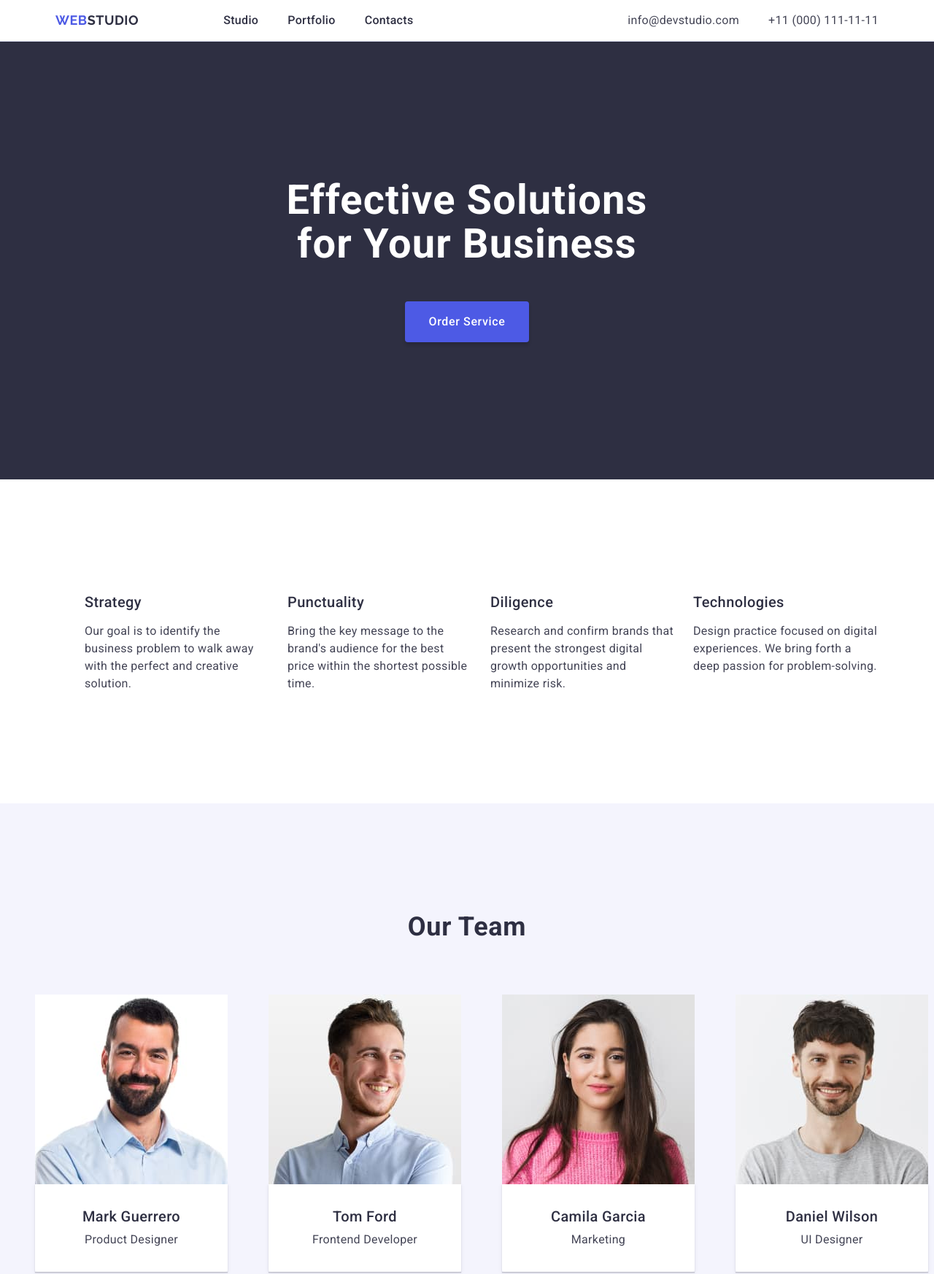
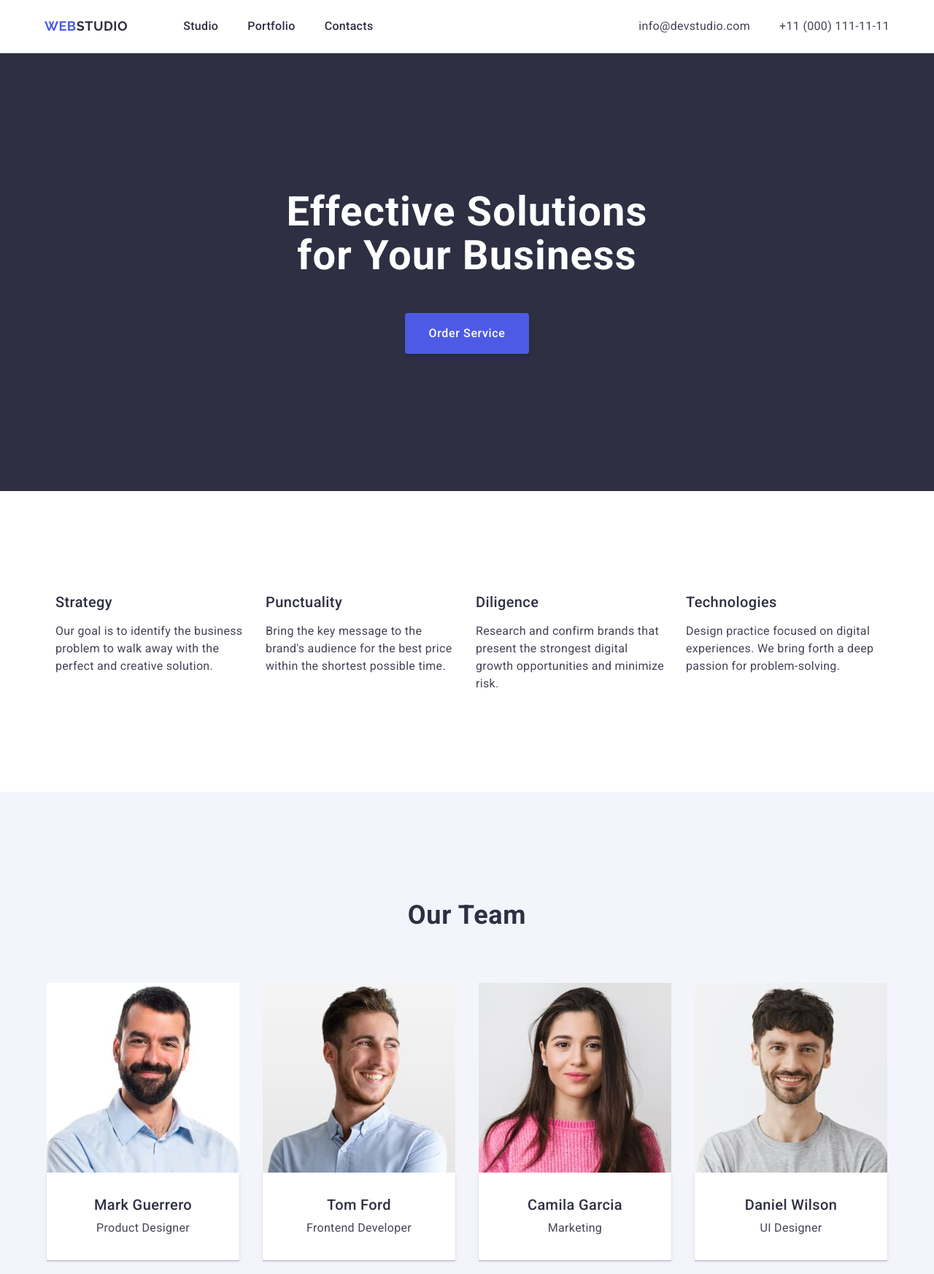
Before and after one commit to StepanovaOk/goit-markup-hw-03, a plain HTML site: page index.html in a window 1280 px wide. Shown: the top 1746 px of the page at 73% size. Drawn offline with nearby package versions, Linux system fonts and the light colour scheme.

Commit message:
AfterFix

```diff
--- a/css/styles.css
+++ b/css/styles.css
@@ -7,6 +7,10 @@ body {
   font-family: "Roboto", sans-serif;
   color: #434455;
   background-color: #ffffff;
+}
+ul {
+  margin: 0;
+  padding: 0;
 }
 li {
   list-style-type: none;
@@ -30,6 +34,8 @@ img {
   display: flex;
   justify-content: center;
   align-items: center;
+  height: 72px;
+  padding: 24px 0;
 }
 .header-nav {
   display: flex;
@@ -60,7 +66,6 @@ img {
   font-weight: 500;
   line-height: 1.5; /* 150% */
   letter-spacing: 0.02em;
-  padding: 24px 0;
 }
 .nav-list-item:active {
   color: #404bbf;
@@ -219,14 +224,10 @@ img {
 }
 .team-list-item {
   display: inline-block;
-  margin-right: 24px;
   background-color: #ffffff;
   width: calc((100% - 72px) / 4);
   border-radius: 0 0 4px 4px;
   min-width: 264px;
-}
-.team-list-item:last-child {
-  margin-right: 0;
 }
 .all-team-text {
   padding: 32px 0;
```
